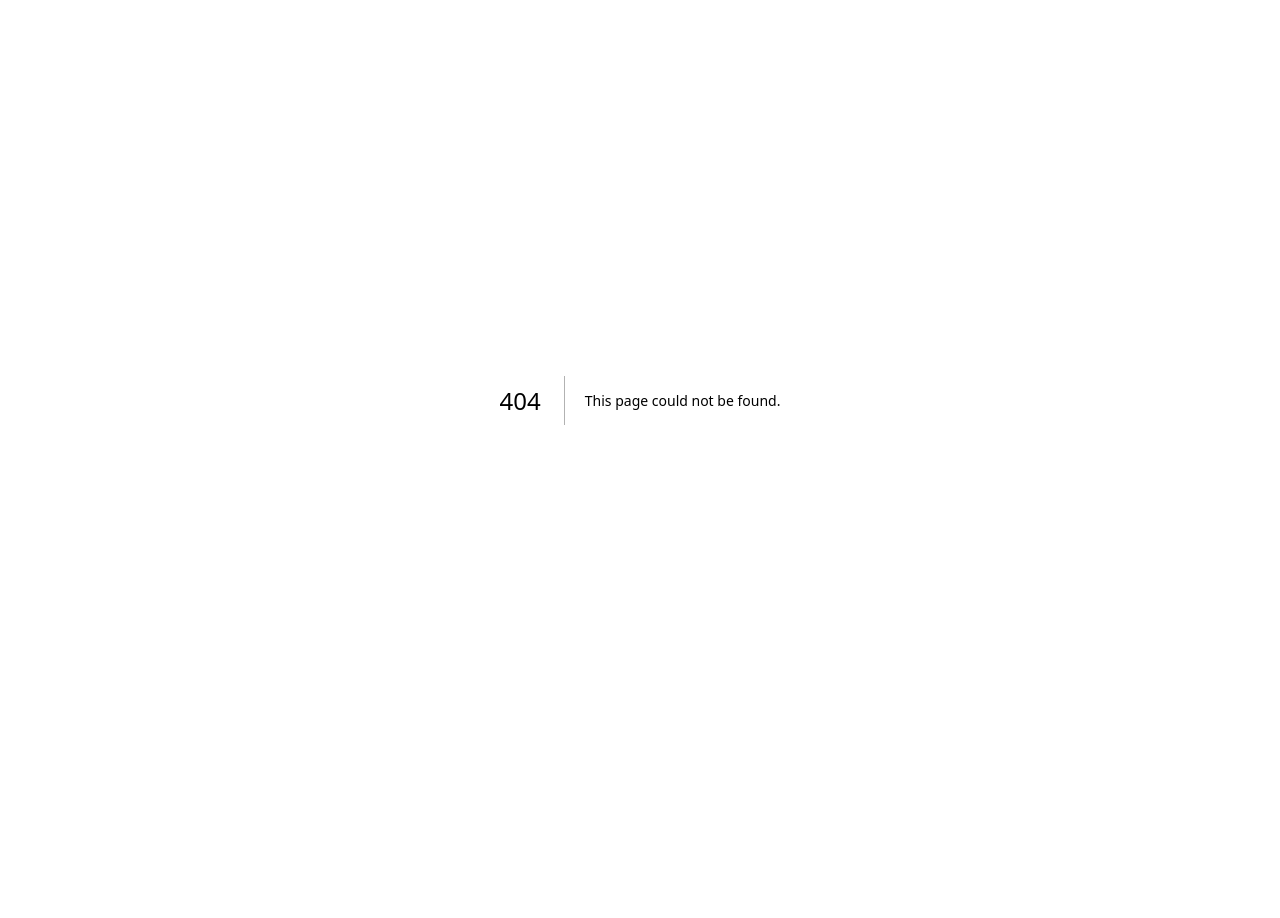
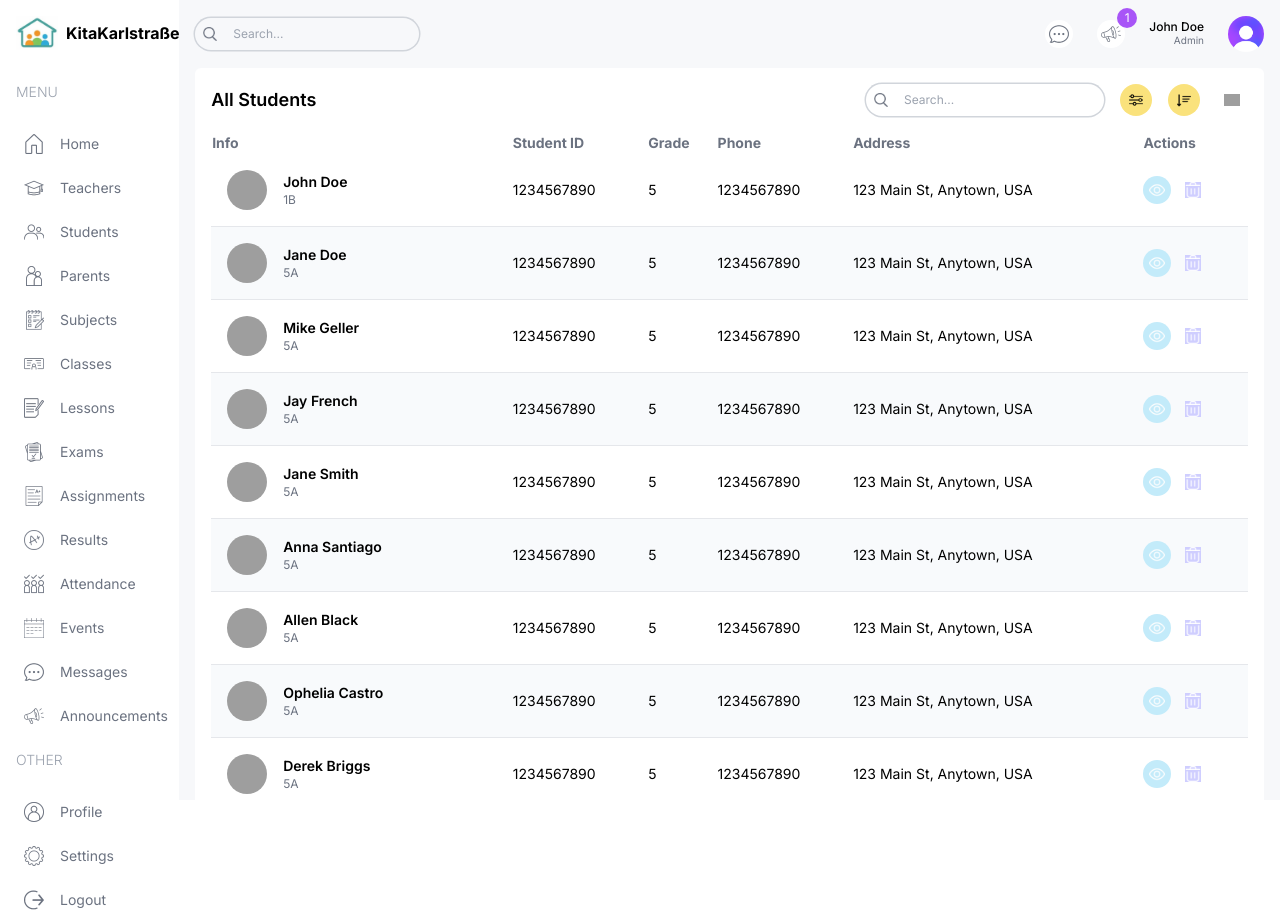
Before and after one commit to dimilidi/kita_app, a Next.js app in the folder kita_frontend/: page /list/students in a window 1280 px wide. Before the commit this address had no page. Before the commit the page ends 800 px from the top, so only its background shows below. Built offline with nearby package versions, Linux system fonts and the light colour scheme; grey boxes are pictures that could not be loaded.

Commit message:
students list page added

```diff
--- /dev/null
+++ b/kita_frontend/src/app/(dashboard)/list/students/page.tsx
@@ -0,0 +1,124 @@
+import FormModal from "@/components/FormModal";
+import Pagination from "@/components/Pagination";
+import Table from "@/components/Table";
+import TableSearch from "@/components/TableSearch";
+import { role, studentsData } from "@/lib/data";
+import Image from "next/image";
+import Link from "next/link";
+
+type Student = {
+  id: number;
+  studentId: string;
+  name: string;
+  email?: string;
+  photo: string;
+  phone?: string;
+  grade: number;
+  class: string;
+  address: string;
+};
+
+const columns = [
+  {
+    header: "Info",
+    accessor: "info",
+  },
+  {
+    header: "Student ID",
+    accessor: "studentId",
+    className: "hidden md:table-cell",
+  },
+  {
+    header: "Grade",
+    accessor: "grade",
+    className: "hidden md:table-cell",
+  },
+  {
+    header: "Phone",
+    accessor: "phone",
+    className: "hidden lg:table-cell",
+  },
+  {
+    header: "Address",
+    accessor: "address",
+    className: "hidden lg:table-cell",
+  },
+  {
+    header: "Actions",
+    accessor: "action",
+  },
+];
+
+const StudentListPage = () => {
+  const renderRow = (item: Student) => (
+    <tr
+      key={item.id}
+      className="border-b border-gray-200 even:bg-slate-50 text-sm hover:bg-kitaPurpleLight"
+    >
+      <td className="flex items-center gap-4 p-4">
+        <Image
+          src={item.photo}
+          alt=""
+          width={40}
+          height={40}
+          className="md:hidden xl:block w-10 h-10 rounded-full object-cover"
+        />
+        <div className="flex flex-col">
+          <h3 className="font-semibold">{item.name}</h3>
+          <p className="text-xs text-gray-500">{item.class}</p>
+        </div>
+      </td>
+      <td className="hidden md:table-cell">{item.studentId}</td>
+      <td className="hidden md:table-cell">{item.grade}</td>
+      <td className="hidden md:table-cell">{item.phone}</td>
+      <td className="hidden md:table-cell">{item.address}</td>
+      <td>
+        <div className="flex items-center gap-2">
+          <Link href={`/list/teachers/${item.id}`}>
+            <button className="w-7 h-7 flex items-center justify-center rounded-full bg-kitaSky">
+              <Image src="/view.png" alt="" width={16} height={16} />
+            </button>
+          </Link>
+          {role === "admin" && (
+            // <button className="w-7 h-7 flex items-center justify-center rounded-full bg-kitaPurple">
+            //   <Image src="/delete.png" alt="" width={16} height={16} />
+            // </button>
+            <FormModal table="student" type="delete" id={item.id}/>
+          )}
+        </div>
+      </td>
+    </tr>
+  );
+
+  return (
+    <div className="bg-white p-4 rounded-md flex-1 m-4 mt-0">
+      {/* TOP */}
+      <div className="flex items-center justify-between">
+        <h1 className="hidden md:block text-lg font-semibold">All Students</h1>
+        <div className="flex flex-col md:flex-row items-center gap-4 w-full md:w-auto">
+          <TableSearch />
+          <div className="flex items-center gap-4 self-end">
+            <button className="w-8 h-8 flex items-center justify-center rounded-full bg-kitaYellow">
+              <Image src="/filter.png" alt="" width={14} height={14} />
+            </button>
+            <button className="w-8 h-8 flex items-center justify-center rounded-full bg-kitaYellow">
+              <Image src="/sort.png" alt="" width={14} height={14} />
+            </button>
+            {role === "admin" && (
+              // <button className="w-8 h-8 flex items-center justify-center rounded-full bg-kitaYellow">
+              //   <Image src="/plus.png" alt="" width={14} height={14} />
+              // </button>
+              <FormModal table="student" type="create"/>
+            )}
+          </div>
+        </div>
+      </div>
+      {/* LIST */}
+      <Table columns={columns} renderRow={renderRow} data={studentsData} />
+      {/* PAGINATION */}
+      <Pagination />
+    </div>
+  );
+};
+
+export default StudentListPage;
```
